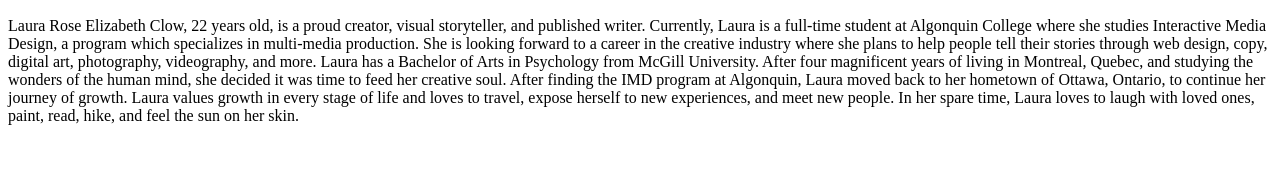
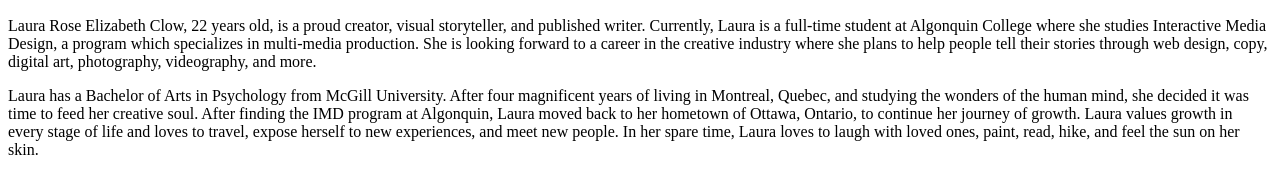
Before and after one commit to clow0027/clow0027.github.io, a plain HTML site: page html-assignment/index.html in a window 1280 px wide. Shown: the part 110-304 px from the top of the page. Drawn offline with Linux system fonts and the light colour scheme.

Commit message:
Pasted another paragraph

```diff
--- a/html-assignment/index.html
+++ b/html-assignment/index.html
@@ -12,8 +12,8 @@
         <h2>About Me</h2>
         <p>
             Laura Rose Elizabeth Clow, 22 years old, is a proud creator, visual storyteller, and published writer. Currently, Laura is a full-time student at Algonquin College where she studies Interactive Media Design, a program which specializes in multi-media production. She is looking forward to a career in the creative industry where she plans to help people tell their stories through web design, copy, digital art, photography, videography, and more.
-
-            Laura has a Bachelor of Arts in Psychology from McGill University. After four magnificent years of living in Montreal, Quebec, and studying the wonders of the human mind, she decided it was time to feed her creative soul. After finding the IMD program at Algonquin, Laura moved back to her hometown of Ottawa, Ontario, to continue her journey of growth. Laura values growth in every stage of life and loves to travel, expose herself to new experiences, and meet new people. In her spare time, Laura loves to laugh with loved ones, paint, read, hike, and feel the sun on her skin.
+        </p>
+        <p> Laura has a Bachelor of Arts in Psychology from McGill University. After four magnificent years of living in Montreal, Quebec, and studying the wonders of the human mind, she decided it was time to feed her creative soul. After finding the IMD program at Algonquin, Laura moved back to her hometown of Ottawa, Ontario, to continue her journey of growth. Laura values growth in every stage of life and loves to travel, expose herself to new experiences, and meet new people. In her spare time, Laura loves to laugh with loved ones, paint, read, hike, and feel the sun on her skin.
 
         </p>
     </article>
```
